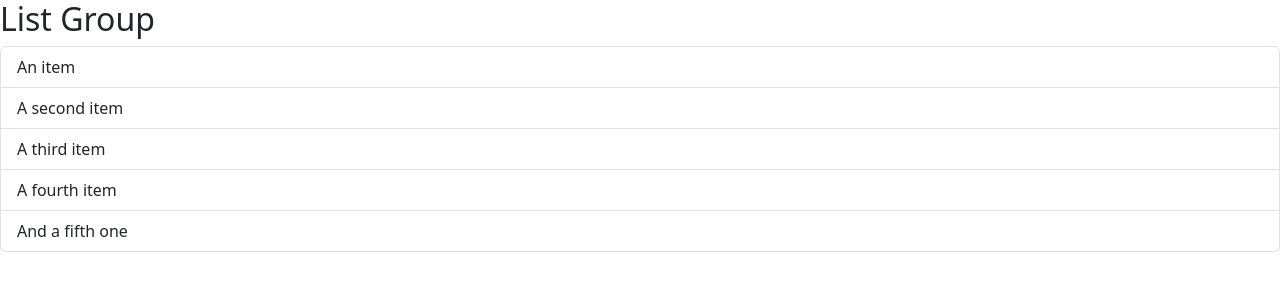
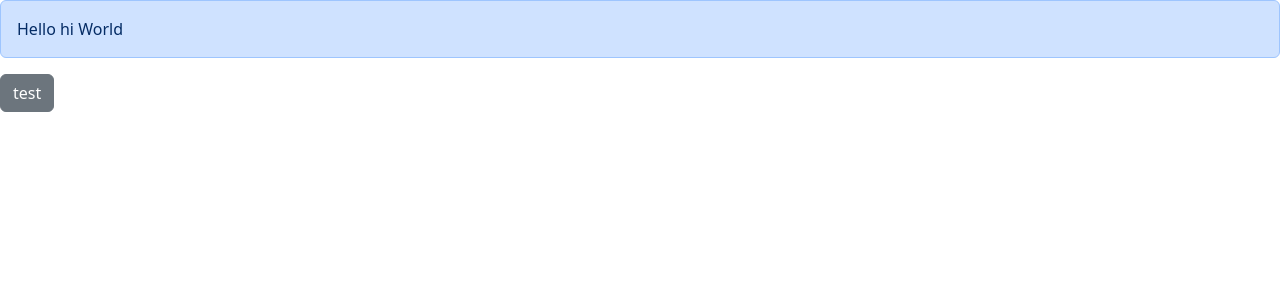
Before and after one commit to lucassh02/overloaded, a React (Vite) app in the folder frontend/react-app/: page / in a window 1280 px wide. Shown: the top 300 px of the page. Built offline with nearby package versions, Linux system fonts and the light colour scheme.

Commit message:
learning some basic react

```diff
--- a/frontend/react-app/src/App.tsx
+++ b/frontend/react-app/src/App.tsx
@@ -1,12 +1,16 @@
-import ListGroup from "./components/ListGroup";
+import Alert from "./components/Alert";
+import Button from "./components/Button";
 
 function App() {
-  return <div><ListGroup /></div>
+  return (
+    <div>
+      <Alert>Hello <span> hi </span>World</Alert>
+      <Button color="secondary" onClick={() => console.log('clicked')}>test</Button>
+    </div>
+  );
 }
 
-export default App
-
-
+export default App;
 
 /*
 import { useState } from 'react'
--- /dev/null
+++ b/frontend/react-app/src/components/Alert.tsx
@@ -0,0 +1,15 @@
+import { ReactNode } from "react";
+
+interface Props {
+  children: ReactNode;
+}
+
+const Alert = ({ children }: Props) => {
+  return (
+    <div className="alert alert-primary" role="alert">
+      {children}
+    </div>
+  );
+};
+
+export default Alert;
--- /dev/null
+++ b/frontend/react-app/src/components/Button.tsx
@@ -0,0 +1,15 @@
+interface Props {
+  children: string;
+  color: string;
+  onClick: () => void;
+}
+
+const Button = ({ children, onClick, color }: Props) => {
+  return (
+    <button className={"btn btn-" + color} onClick={onClick}>
+      {children}
+    </button>
+  );
+};
+
+export default Button;
--- a/frontend/react-app/src/components/ListGroup.tsx
+++ b/frontend/react-app/src/components/ListGroup.tsx
@@ -1,23 +1,38 @@
+import { useState } from "react";
 
-function ListGroup() {
-  let items = [
-    "An item",
-    "A second item",
-    "A third item",
-    "A fourth item",
-    "And a fifth one",
-  ];
+// { items: [], heading: string }
+interface Props {
+  items: string[];
+  heading: string;
+  onSelectItem: (item: string) => void;
+}
 
+function ListGroup({ items, heading, onSelectItem }: Props) {
+  //hook
+  const [selectedIndex, setSelectedIndex] = useState(-1);
 
-
-
-    return (
+  return (
     <>
-        <h2>List Group</h2>
-        {items.length === 0 && <p>No items to display</p>}
-        <ul className="list-group">
-            {items.map(item => <li className="list-group-item" key={item}>{item}</li>)}
-        </ul>
+      <h2>{heading}</h2>
+      {items.length === 0 && <p>No items to display</p>}
+      <ul className="list-group">
+        {items.map((item, index) => (
+          <li
+            className={
+              selectedIndex === index
+                ? "list-group-item active"
+                : "list-group-item"
+            }
+            key={item}
+            onClick={() => {
+              setSelectedIndex(index);
+              onSelectItem(item);
+            }}
+          >
+            {item}
+          </li>
+        ))}
+      </ul>
     </>
   );
 }
```
